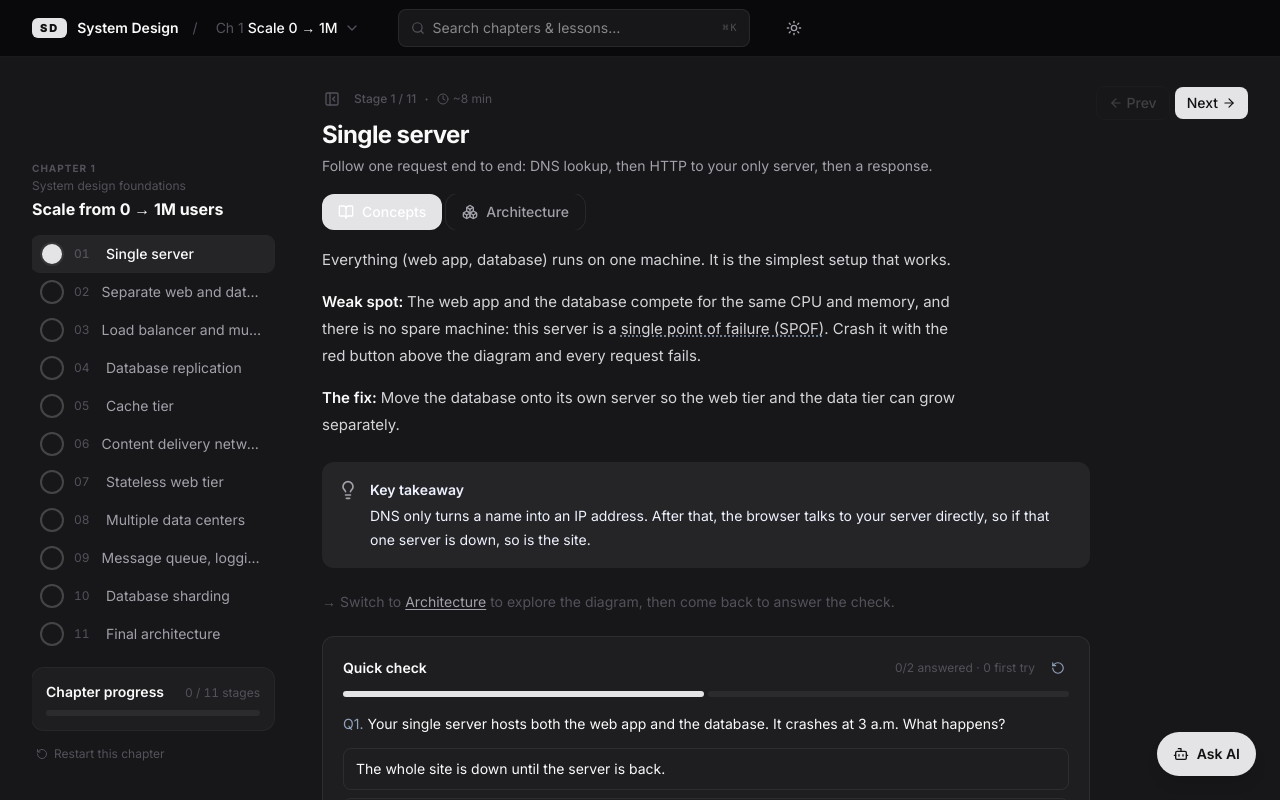
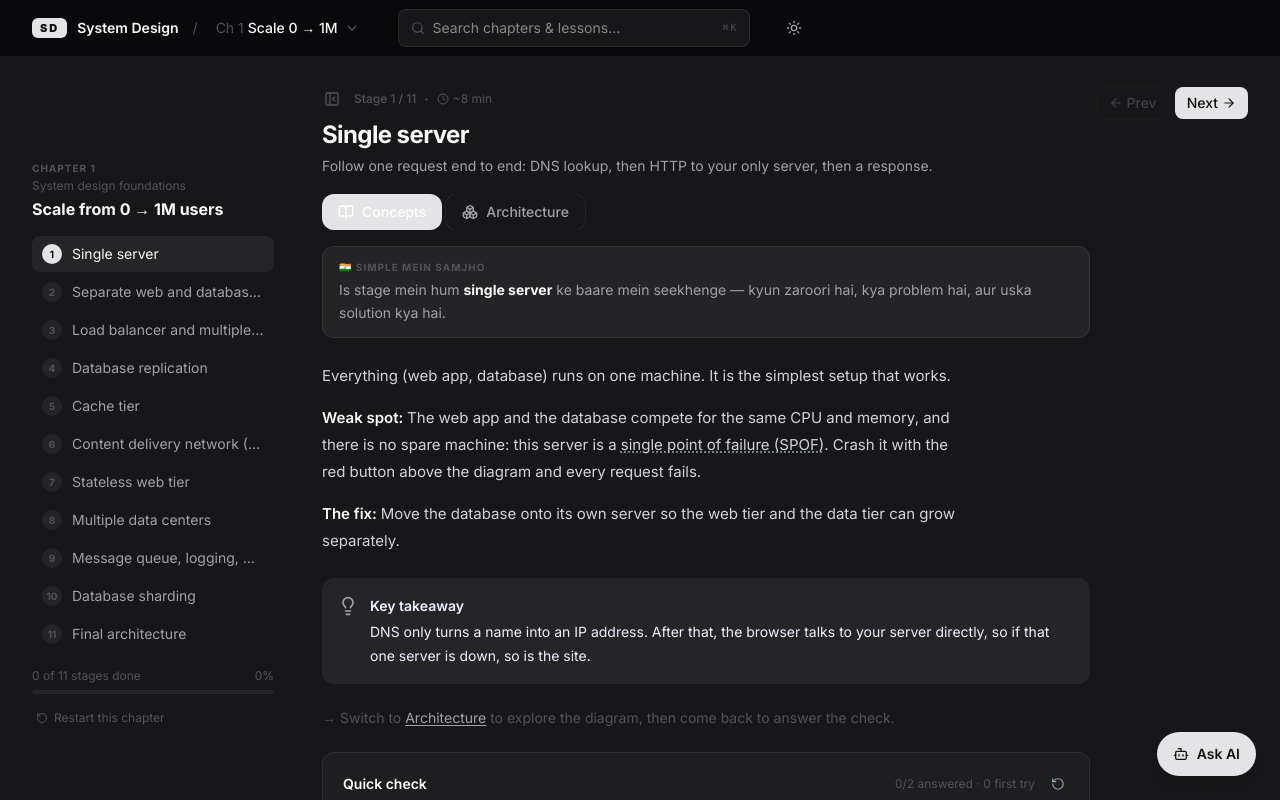
Before and after one commit to AnshJoshi1811/SystemDesign, a React (Vite) app: page / in a window 1280 px wide. Both pictures are taken after a click on the button "Start Chapter 1". Shown: the top 800 px of the page. Built offline with nearby package versions, Linux system fonts and the light colour scheme.

Commit message:
ux: consistent sidebars, dynamic inspector, hinglish stage summaries

```diff
--- a/src/components/ch1/Workspace.tsx
+++ b/src/components/ch1/Workspace.tsx
@@ -164,6 +164,7 @@ export const Chapter1Workspace: React.FC = () => {
 
   // ---------------------------------------------------------------- render
 
+  // Matches ChapterPlayer lessonList style exactly
   const stageList = (
     <ol className="space-y-0.5">
       {ALL_STAGES.map((s, k) => {
@@ -174,20 +175,23 @@ export const Chapter1Workspace: React.FC = () => {
             <button
               onClick={() => goStage(k)}
               aria-current={active ? 'step' : undefined}
-              className={`w-full flex items-center gap-3 rounded-lg px-2.5 py-2 text-left text-sm transition-colors ${
-                active
-                  ? 'bg-[var(--surface-muted)] font-medium text-[var(--text-base)] ring-1 ring-[var(--header-border)] dark:bg-[var(--surface-muted)] dark:text-[var(--text-base)] dark:ring-[var(--header-border)]'
-                  : 'text-[var(--text-muted)] hover:bg-[var(--surface-muted)] dark:text-[var(--text-muted)] dark:hover:bg-[var(--surface-muted)]'
-              }`}
+              className="w-full flex items-center gap-2.5 rounded-lg px-2.5 py-2 text-left text-sm transition-colors"
+              style={{
+                background: active ? 'var(--surface-muted)' : 'transparent',
+                color: active ? 'var(--text-base)' : 'var(--text-muted)',
+              }}
+              onMouseEnter={e => { if (!active) e.currentTarget.style.background = 'var(--surface-muted)'; }}
+              onMouseLeave={e => { if (!active) e.currentTarget.style.background = 'transparent'; }}
             >
               <span
-                className={`flex h-5 w-5 shrink-0 items-center justify-center rounded-full ${
-                  done ? 'bg-emerald-500 text-white' : active ? 'bg-[var(--accent)] ring-2 ring-[var(--surface-muted)] dark:ring-[var(--header-border)]' : 'ring-2 ring-[var(--header-border)] dark:ring-white/20'
-                }`}
+                className="flex h-5 w-5 shrink-0 items-center justify-center rounded-full text-[10px] font-bold transition-all"
+                style={{
+                  background: done ? 'var(--accent)' : active ? 'var(--accent)' : 'var(--surface-muted)',
+                  color: done || active ? 'var(--accent-fg)' : 'var(--text-subtle)',
+                }}
               >
-                {done && <Check className="h-3 w-3" strokeWidth={3} />}
+                {done ? <Check className="h-3 w-3" strokeWidth={3} /> : k + 1}
               </span>
-              <span className="text-xs tabular-nums text-[var(--text-subtle)] dark:text-[var(--text-subtle)] w-5">{String(k + 1).padStart(2, '0')}</span>
               <span className="truncate">{s.title}</span>
             </button>
           </li>
@@ -196,16 +200,15 @@ export const Chapter1Workspace: React.FC = () => {
     </ol>
   );
 
-  const progressCard = (
-    <div className="rounded-xl bg-[var(--surface)] ring-1 ring-[var(--header-border)] p-3.5 dark:bg-[var(--surface)] dark:ring-[var(--header-border)]">
-      <div className="flex items-baseline justify-between">
-        <p className="text-sm font-semibold text-[var(--text-base)] dark:text-[var(--text-base)]">Chapter progress</p>
-        <p className="text-xs tabular-nums text-[var(--text-subtle)] dark:text-[var(--text-subtle)]">
-          {doneCount} / {N} stages
-        </p>
+  // Matches ChapterPlayer progressBar style exactly — inline, not a card
+  const progressBar = (
+    <div className="space-y-1.5">
+      <div className="flex justify-between text-xs" style={{ color: 'var(--text-subtle)' }}>
+        <span>{doneCount} of {N} stages done</span>
+        <span>{Math.round((doneCount / N) * 100)}%</span>
       </div>
-      <div className="mt-2 h-1.5 overflow-hidden rounded-full bg-slate-200 dark:bg-[var(--surface-muted)]">
-        <div className="h-full rounded-full bg-[var(--accent)] transition-all" style={{ width: `${(doneCount / N) * 100}%` }} />
+      <div className="h-1 rounded-full overflow-hidden" style={{ background: 'var(--surface-muted)' }}>
+        <div className="h-full rounded-full transition-all" style={{ width: `${(doneCount / N) * 100}%`, background: 'var(--progress-bar)' }} />
       </div>
     </div>
   );
@@ -221,7 +224,7 @@ export const Chapter1Workspace: React.FC = () => {
             <p className="text-base font-bold leading-snug" style={{ color: 'var(--text-base)' }}>Scale from 0 → 1M users</p>
           </div>
           {stageList}
-          {progressCard}
+          {progressBar}
           <button onClick={resetChapter} className="flex items-center gap-1.5 px-1 text-xs transition-opacity hover:opacity-60" style={{ color: 'var(--text-subtle)' }}>
             <RotateCcw className="h-3 w-3" /> Restart this chapter
           </button>
@@ -238,7 +241,7 @@ export const Chapter1Workspace: React.FC = () => {
             </span>
             <ChevronDown className={`h-4 w-4 shrink-0 transition-transform ${pickerOpen ? 'rotate-180' : ''}`} style={{ color: 'var(--text-subtle)' }} />
           </button>
-          {pickerOpen && <div className="space-y-3 p-3" style={{ borderTop: '1px solid var(--header-border)' }}>{stageList}{progressCard}</div>}
+          {pickerOpen && <div className="space-y-3 p-3" style={{ borderTop: '1px solid var(--header-border)' }}>{stageList}{progressBar}</div>}
         </div>
 
         {/* ---------- Compact stage header ---------- */}
@@ -312,7 +315,7 @@ export const Chapter1Workspace: React.FC = () => {
 
         {/* ---------- Architecture ---------- */}
         {tab === 'architecture' && (
-          <div className={`grid gap-5 ${selNode ? 'xl:grid-cols-[minmax(0,1fr)_300px]' : 'xl:grid-cols-1'}`}>
+          <div className={`grid gap-5 transition-all duration-200 ${selNode ? 'xl:grid-cols-[minmax(0,1fr)_280px]' : 'grid-cols-1'}`}>
             <section className="min-w-0 rounded-2xl bg-[var(--surface)] ring-1 ring-[var(--header-border)] p-4 sm:p-5 dark:bg-[var(--surface)] dark:ring-[var(--header-border)]">
               <div className="flex flex-wrap items-center justify-between gap-3 mb-4">
                 <div className="flex items-center gap-2.5">
@@ -428,10 +431,26 @@ export const Chapter1Workspace: React.FC = () => {
           </div>
         )}
 
-        {/* ---------- Concepts — single readable column, same as ChapterPlayer lessons ---------- */}
+        {/* ---------- Concepts — single readable column ---------- */}
         {tab === 'concepts' && (
           <section className="max-w-3xl space-y-6">
-            {/* Why / weak spot / fix */}
+            {/* Hinglish quick-summary pill */}
+            <div
+              className="rounded-xl px-4 py-3 text-sm leading-relaxed"
+              style={{ background: 'var(--surface-muted)', border: '1px solid var(--header-border)', color: 'var(--text-muted)' }}
+            >
+              <span className="text-[10px] font-bold tracking-widest uppercase block mb-1" style={{ color: 'var(--text-subtle)' }}>
+                🇮🇳 Simple mein samjho
+              </span>
+              {content.hinglish ?? (
+                <span>
+                  Is stage mein hum <strong style={{ color: 'var(--text-base)' }}>{content.title.toLowerCase()}</strong> ke baare mein seekhenge —
+                  kyun zaroori hai, kya problem hai, aur uska solution kya hai.
+                </span>
+              )}
+            </div>
+
+            {/* Why / weak spot / fix — English detail */}
             <div className="lesson-prose">
               <p>{content.why}</p>
               <p><strong>Weak spot: </strong>{content.weakSpot}</p>
```
